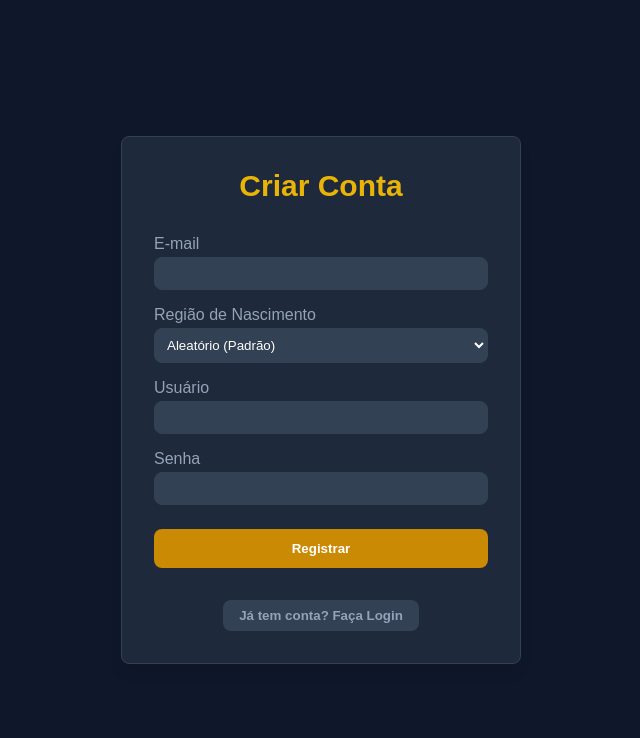
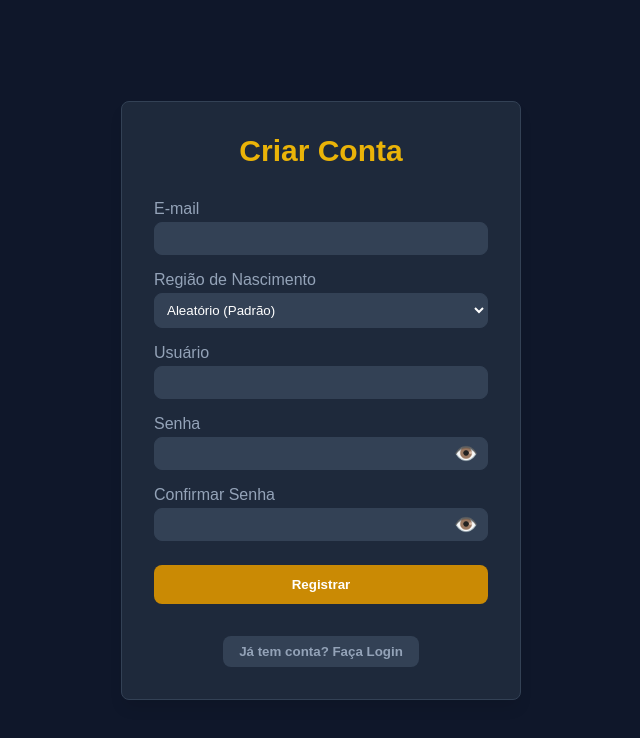
Before and after one commit to yurigarciapardinho/jogoNavegador, a React (Vite) app in the folder frontend/: page / in a window 1280 px wide. Both pictures are taken after a click on the button "Não tem conta? Cadastre-se". Shown: the top 738 px of the page, without its empty margins (319-959 px from the left). Built offline with nearby package versions, Linux system fonts and the light colour scheme.

Commit message:
Fix: Arruma validações front-end no login/cadastro

```diff
--- a/frontend/src/components/TelaLogin.tsx
+++ b/frontend/src/components/TelaLogin.tsx
@@ -10,12 +10,15 @@ const TelaLogin: React.FC = () => {
     const [emailInformado, definirEmail] = useState('')
     const [nomeInformado, definirNome] = useState('')
     const [senhaInformada, definirSenha] = useState('')
+    const [confirmarSenhaInformada, definirConfirmarSenha] = useState('')
     const [regiao, definirRegiao] = useState('ALEATORIO')
     const [carregando, definirCarregando] = useState(false)
+    const [senhaVisivel, definirSenhaVisivel] = useState(false)
 
     const [erroEmail, definirErroEmail] = useState('')
     const [erroNome, definirErroNome] = useState('')
     const [erroSenha, definirErroSenha] = useState('')
+    const [erroConfirmarSenha, definirErroConfirmarSenha] = useState('')
 
     // Função de validação padrão YGP (atualizada para spans ao invés de alerts)
     const validacoes = () => {
@@ -24,19 +27,28 @@ const TelaLogin: React.FC = () => {
         definirErroEmail('')
         definirErroNome('')
         definirErroSenha('')
+        definirErroConfirmarSenha('')
 
-        if (!modoLogin && (!emailInformado.includes('@') || !emailInformado.includes('.'))) {
+        const emailLimpo = emailInformado.trim()
+        const nomeLimpo = nomeInformado.trim()
+
+        if (!modoLogin && (!emailLimpo.includes('@') || !emailLimpo.includes('.'))) {
             definirErroEmail('Informe um e-mail válido.')
             ehValido = false
         }
 
-        if (nomeInformado.length < 3) {
+        if (nomeLimpo.length < 3) {
             definirErroNome('O usuário deve ter pelo menos 3 caracteres.')
             ehValido = false
         }
 
         if (senhaInformada.length < 6) {
             definirErroSenha('A senha deve ter pelo menos 6 caracteres.')
+            ehValido = false
+        }
+
+        if (!modoLogin && senhaInformada !== confirmarSenhaInformada) {
+            definirErroConfirmarSenha('As senhas não coincidem.')
             ehValido = false
         }
 
@@ -52,8 +64,8 @@ const TelaLogin: React.FC = () => {
 
         const urlAPI = modoLogin ? '/auth/login' : '/auth/register'
         const corpoRequisicao = modoLogin
-            ? { username: nomeInformado, password: senhaInformada }
-            : { email: emailInformado, username: nomeInformado, password: senhaInformada, region: regiao }
+            ? { username: nomeInformado.trim(), password: senhaInformada }
+            : { email: emailInformado.trim(), username: nomeInformado.trim(), password: senhaInformada, confirmPassword: confirmarSenhaInformada, region: regiao }
 
         try {
             const dados = await api.post(urlAPI, corpoRequisicao)
@@ -67,6 +79,7 @@ const TelaLogin: React.FC = () => {
                 adicionarNotificacao('Conta criada com sucesso! Faça login.', 'sucesso')
                 definirModoLogin(true)
                 definirSenha('')
+                definirConfirmarSenha('')
             }
         } catch (erro: any) {
             adicionarNotificacao(erro.message || 'Erro de conexão com o servidor.', 'erro')
@@ -80,6 +93,8 @@ const TelaLogin: React.FC = () => {
         definirErroEmail('')
         definirErroNome('')
         definirErroSenha('')
+        definirErroConfirmarSenha('')
+        definirSenhaVisivel(false)
     }
 
     return (
@@ -139,15 +154,51 @@ const TelaLogin: React.FC = () => {
 
                     <div className="campoGrupo">
                         <label className="campoRotulo">Senha</label>
+                        <div className="campoEntrada--senha-wrapper">
                             <input
                                 id="inputSenha"
-                            type="password"
+                                type={senhaVisivel ? 'text' : 'password'}
                                 value={senhaInformada}
                                 onChange={(e) => definirSenha(e.target.value)}
                                 className={`campoEntrada ${erroSenha ? 'campoEntrada--erro' : ''}`}
                             />
+                            <button
+                                type="button"
+                                className="botaoOlhinho"
+                                onClick={() => definirSenhaVisivel(!senhaVisivel)}
+                                aria-label={senhaVisivel ? 'Ocultar senha' : 'Mostrar senha'}
+                                aria-pressed={senhaVisivel}
+                            >
+                                <span aria-hidden="true">{senhaVisivel ? '👁️‍🗨️' : '👁️'}</span>
+                            </button>
+                        </div>
                         {erroSenha && <span className="mensagemErroValidacao">{erroSenha}</span>}
                     </div>
+
+                    {!modoLogin && (
+                        <div className="campoGrupo">
+                            <label className="campoRotulo">Confirmar Senha</label>
+                            <div className="campoEntrada--senha-wrapper">
+                                <input
+                                    id="inputConfirmarSenha"
+                                    type={senhaVisivel ? 'text' : 'password'}
+                                    value={confirmarSenhaInformada}
+                                    onChange={(e) => definirConfirmarSenha(e.target.value)}
+                                    className={`campoEntrada ${erroConfirmarSenha ? 'campoEntrada--erro' : ''}`}
+                                />
+                                <button
+                                    type="button"
+                                    className="botaoOlhinho"
+                                    onClick={() => definirSenhaVisivel(!senhaVisivel)}
+                                    aria-label={senhaVisivel ? 'Ocultar senha' : 'Mostrar senha'}
+                                    aria-pressed={senhaVisivel}
+                                >
+                                    <span aria-hidden="true">{senhaVisivel ? '👁️‍🗨️' : '👁️'}</span>
+                                </button>
+                            </div>
+                            {erroConfirmarSenha && <span className="mensagemErroValidacao">{erroConfirmarSenha}</span>}
+                        </div>
+                    )}
 
                     <button
                         type="submit"
--- a/frontend/src/styles/components.css
+++ b/frontend/src/styles/components.css
@@ -551,3 +551,39 @@
   outline-offset: 4px;
   border-radius: 4px;
 }
+
+/* Container de entrada de senha (Olhinho) */
+.campoEntrada--senha-wrapper {
+  position: relative;
+  display: flex;
+  align-items: center;
+}
+
+.campoEntrada--senha-wrapper .campoEntrada {
+  padding-right: 40px; /* Espaço para o ícone */
+  width: 100%;
+}
+
+.botaoOlhinho {
+  position: absolute;
+  right: 10px;
+  background: none;
+  border: none;
+  color: var(--corTextoSecundario);
+  font-size: 1.2rem;
+  cursor: pointer;
+  padding: 0;
+  display: flex;
+  align-items: center;
+  justify-content: center;
+  transition: color var(--velocidadeTransicao) ease;
+}
+
+.botaoOlhinho:hover {
+  color: var(--corTexto);
+}
+
+.botaoOlhinho:focus-visible {
+  outline: 2px solid var(--corPrimaria);
+  border-radius: 4px;
+}
```
Also changed, not shown: 1 other file (tests, documents, lock files or other folders). Lines whose indentation alone changed are shown as unchanged.
